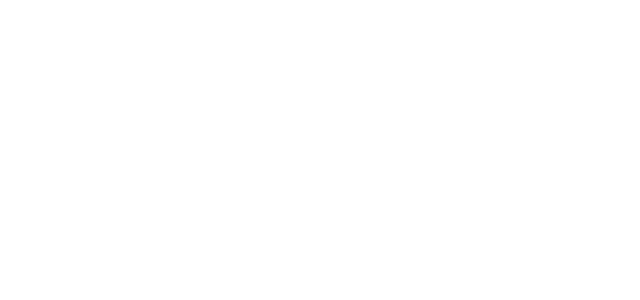
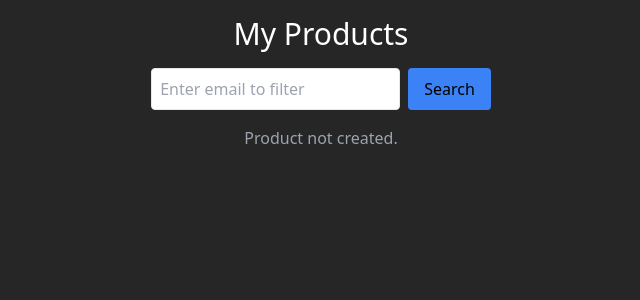
Before and after one commit to KushanSingh-Kalvium/Ecommerce_Follow_Along, a React (Vite) app in the folder FrontEnd/: page /my-products in a window 1280 px wide. Before the commit this address had no page. Shown: the top 300 px of the page, without its empty margins (319-959 px from the left). Built offline with nearby package versions, Linux system fonts and the light colour scheme.

Commit message:
Milestone 12

```diff
--- a/FrontEnd/src/App.jsx
+++ b/FrontEnd/src/App.jsx
@@ -1,6 +1,6 @@
 import React from 'react'
 import { BrowserRouter,Routes,Route } from "react-router-dom";
-import { LoginPage, SignupPage, Home, CreateProduct} from "./Routes.jsx"
+import { LoginPage, SignupPage, Home, CreateProduct, MyProducts} from "./Routes.jsx"
 
 import './App.css';
 
@@ -12,6 +12,7 @@
         <Route path="/Signup" element={<SignupPage/>}/>
         <Route path="/Home" element={<Home/>}/>
         <Route path='/create-product' element={<CreateProduct />} />
+        <Route path='/my-products' element={<MyProducts />} />
       </Routes>
     </BrowserRouter>
   )
--- a/FrontEnd/src/Routes.jsx
+++ b/FrontEnd/src/Routes.jsx
@@ -2,4 +2,5 @@
 import SignupPage from "./pages/Signup";
 import Home from "./pages/Home";
 import CreateProduct from "./pages/Create_Product.jsx";
-export {LoginPage, SignupPage, Home, CreateProduct};
+import MyProducts from "./pages/myProducts.jsx";
+export {LoginPage, SignupPage, Home, CreateProduct, MyProducts};
--- /dev/null
+++ b/FrontEnd/src/pages/myProducts.jsx
@@ -0,0 +1,63 @@
+import { useEffect, useState } from "react";
+import Product from "../component/auth/Product";
+
+
+export default function MyProducts() {
+    const [products, setProducts] = useState([]);
+    const [loading, setLoading] = useState(false);
+    const [error, setError] = useState(null);
+    const [email, setEmail] = useState("");
+
+    const fetchProducts = (email) => {
+        if (!email) return;
+        setLoading(true);
+        setError(null);
+        fetch(`http://localhost:3000/api/v2/product/my-products?email=${email}`)
+            .then((res) => {
+                if (!res.ok) {
+                    throw new Error(`HTTP error! status: ${res.status}`);
+                }
+                return res.json();
+            })
+            .then((data) => {
+                setProducts(data.products || []);
+                setLoading(false);
+            })
+            .catch((err) => {
+                console.error("Error fetching products:", err);
+                setError(err.message);
+                setLoading(false);
+            });
+    };
+
+    return (
+        <div className="w-full min-h-screen bg-neutral-800">
+            <h1 className="text-3xl text-center py-4 p-6 text-white">My Products</h1>
+            <div className="flex justify-center mb-4">
+                <input
+                    type="email"
+                    placeholder="Enter email to filter"
+                    value={email}
+                    onChange={(e) => setEmail(e.target.value)}
+                    className="p-2 border rounded text-black"
+                />
+                <button
+                    onClick={() => fetchProducts(email)}
+                    className="ml-2 px-4 py-2 bg-blue-500 hover:bg-blue-600 rounded"
+                >
+                    Search
+                </button>
+            </div>
+            {loading && <div className="text-center text-white mt-10">Loading products...</div>}
+            {error && <div className="text-center text-red-500 mt-10">Error: {error}</div>}
+            {!loading && !error && products.length === 0 && (
+                <div className="text-center text-gray-400">Product not created.</div>
+            )}
+            <div className="grid grid-cols-1 sm:grid-cols-2 md:grid-cols-3 lg:grid-cols-5 gap-4 p-4">
+                {products.map((product) => (
+                    <Product key={product._id} {...product} />
+                ))}
+            </div>
+        </div>
+);
+}
```
Also changed, not shown: 2 other files (tests, documents, lock files or other folders).
